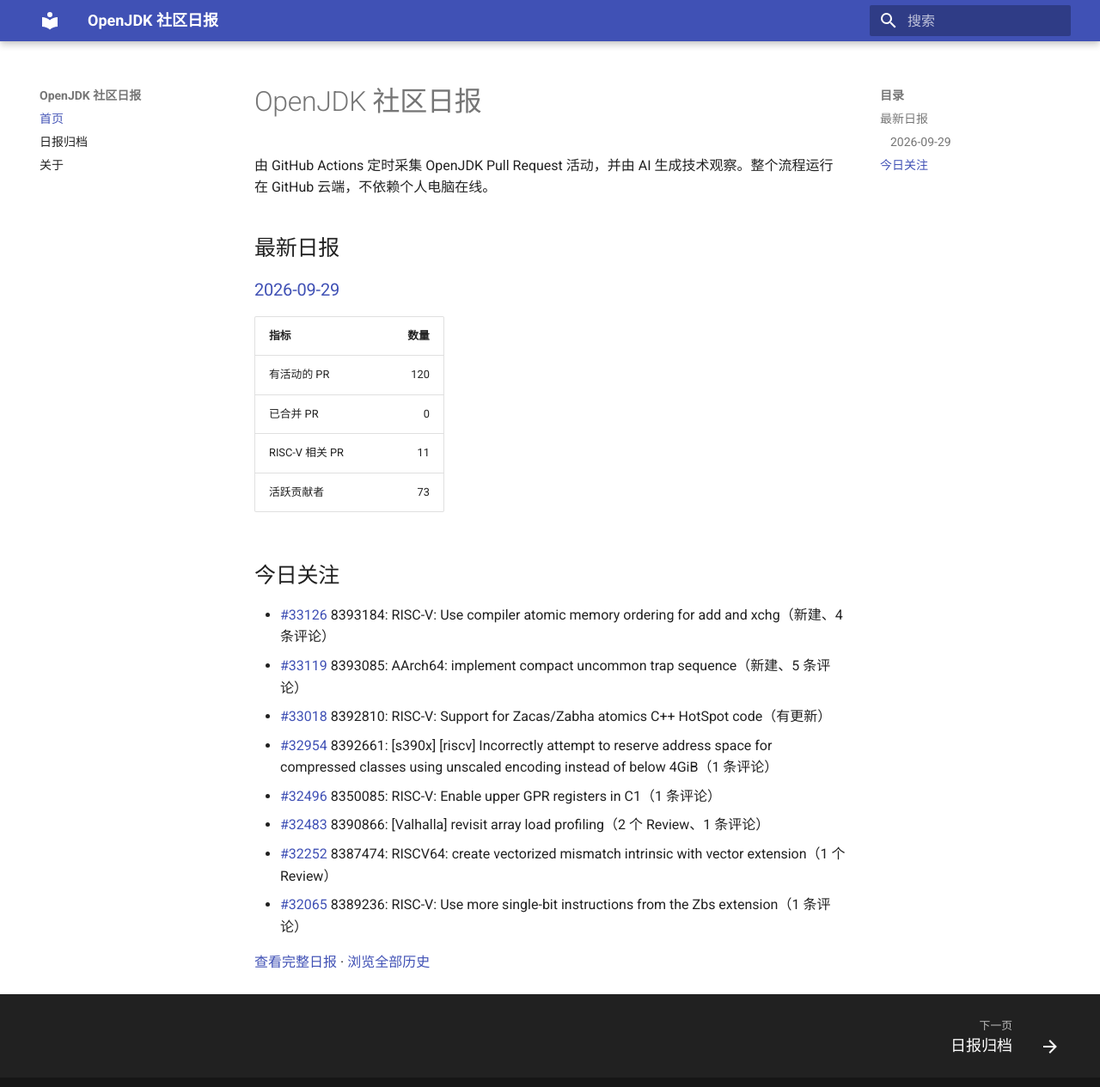
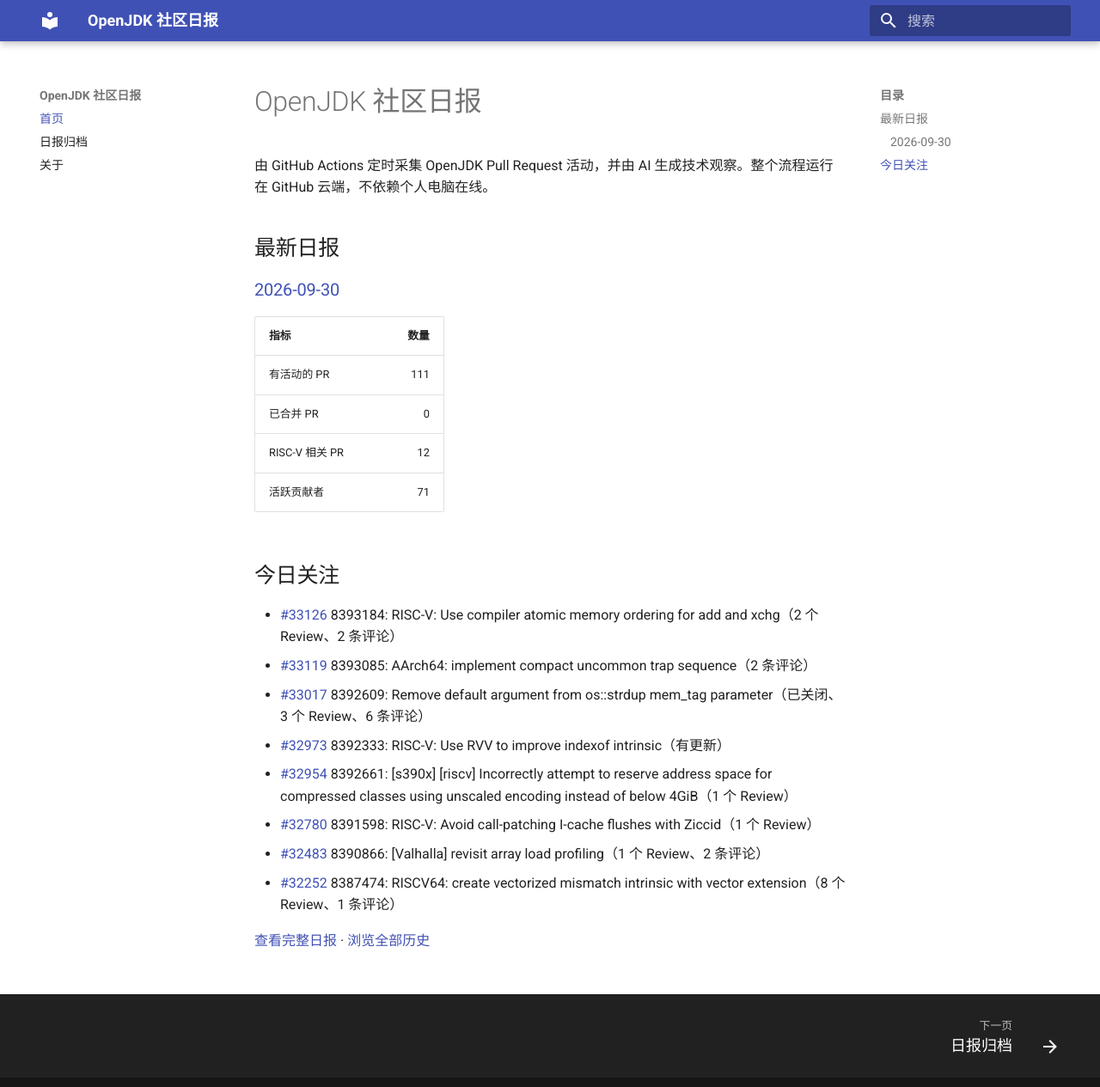
Before and after one commit to DingliZhang/openjdk-daily, an MkDocs documentation site: the page built from docs/index.md, in a window 1280 px wide and 1278 px high. Shown: the top 1265 px of the window at 86% size. Built offline with MkDocs 1.6.1 and Material for MkDocs 9.7.7, drawn with Linux system fonts in a browser that asks for light colours.

Commit message:
report: add OpenJDK daily report

```diff
--- a/docs/index.md
+++ b/docs/index.md
@@ -4,24 +4,24 @@
 
 ## 最新日报
 
-### [2026-09-29](reports/2026/2026-09-29.md)
+### [2026-09-30](reports/2026/2026-09-30.md)
 
 | 指标 | 数量 |
 |---|---:|
-| 有活动的 PR | 120 |
+| 有活动的 PR | 111 |
 | 已合并 PR | 0 |
-| RISC-V 相关 PR | 11 |
-| 活跃贡献者 | 73 |
+| RISC-V 相关 PR | 12 |
+| 活跃贡献者 | 71 |
 
 ## 今日关注
 
-- [#33126](https://github.com/openjdk/jdk/pull/33126) 8393184: RISC-V: Use compiler atomic memory ordering for add and xchg（新建、4 条评论）
-- [#33119](https://github.com/openjdk/jdk/pull/33119) 8393085: AArch64: implement compact uncommon trap sequence（新建、5 条评论）
-- [#33018](https://github.com/openjdk/jdk/pull/33018) 8392810: RISC-V: Support for Zacas/Zabha atomics C++ HotSpot code（有更新）
-- [#32954](https://github.com/openjdk/jdk/pull/32954) 8392661: [s390x] [riscv] Incorrectly attempt to reserve address space for compressed classes using unscaled encoding instead of below 4GiB（1 条评论）
-- [#32496](https://github.com/openjdk/jdk/pull/32496) 8350085: RISC-V: Enable upper GPR registers in C1（1 条评论）
-- [#32483](https://github.com/openjdk/jdk/pull/32483) 8390866: [Valhalla] revisit array load profiling（2 个 Review、1 条评论）
-- [#32252](https://github.com/openjdk/jdk/pull/32252) 8387474: RISCV64: create vectorized mismatch intrinsic with vector extension（1 个 Review）
-- [#32065](https://github.com/openjdk/jdk/pull/32065) 8389236: RISC-V: Use more single-bit instructions from the Zbs extension（1 条评论）
+- [#33126](https://github.com/openjdk/jdk/pull/33126) 8393184: RISC-V: Use compiler atomic memory ordering for add and xchg（2 个 Review、2 条评论）
+- [#33119](https://github.com/openjdk/jdk/pull/33119) 8393085: AArch64: implement compact uncommon trap sequence（2 条评论）
+- [#33017](https://github.com/openjdk/jdk/pull/33017) 8392609: Remove default argument from os::strdup mem_tag parameter（已关闭、3 个 Review、6 条评论）
+- [#32973](https://github.com/openjdk/jdk/pull/32973) 8392333: RISC-V: Use RVV to improve indexof intrinsic（有更新）
+- [#32954](https://github.com/openjdk/jdk/pull/32954) 8392661: [s390x] [riscv] Incorrectly attempt to reserve address space for compressed classes using unscaled encoding instead of below 4GiB（1 个 Review）
+- [#32780](https://github.com/openjdk/jdk/pull/32780) 8391598: RISC-V: Avoid call-patching I-cache flushes with Ziccid（1 个 Review）
+- [#32483](https://github.com/openjdk/jdk/pull/32483) 8390866: [Valhalla] revisit array load profiling（1 个 Review、2 条评论）
+- [#32252](https://github.com/openjdk/jdk/pull/32252) 8387474: RISCV64: create vectorized mismatch intrinsic with vector extension（8 个 Review、1 条评论）
 
-[查看完整日报](reports/2026/2026-09-29.md) · [浏览全部历史](reports/index.md)
+[查看完整日报](reports/2026/2026-09-30.md) · [浏览全部历史](reports/index.md)
```
Also changed, not shown: docs/reports/2026/2026-09-30.md (added, +225 -0 lines), docs/reports/index.md (+2 -1 lines), 2 other files.
